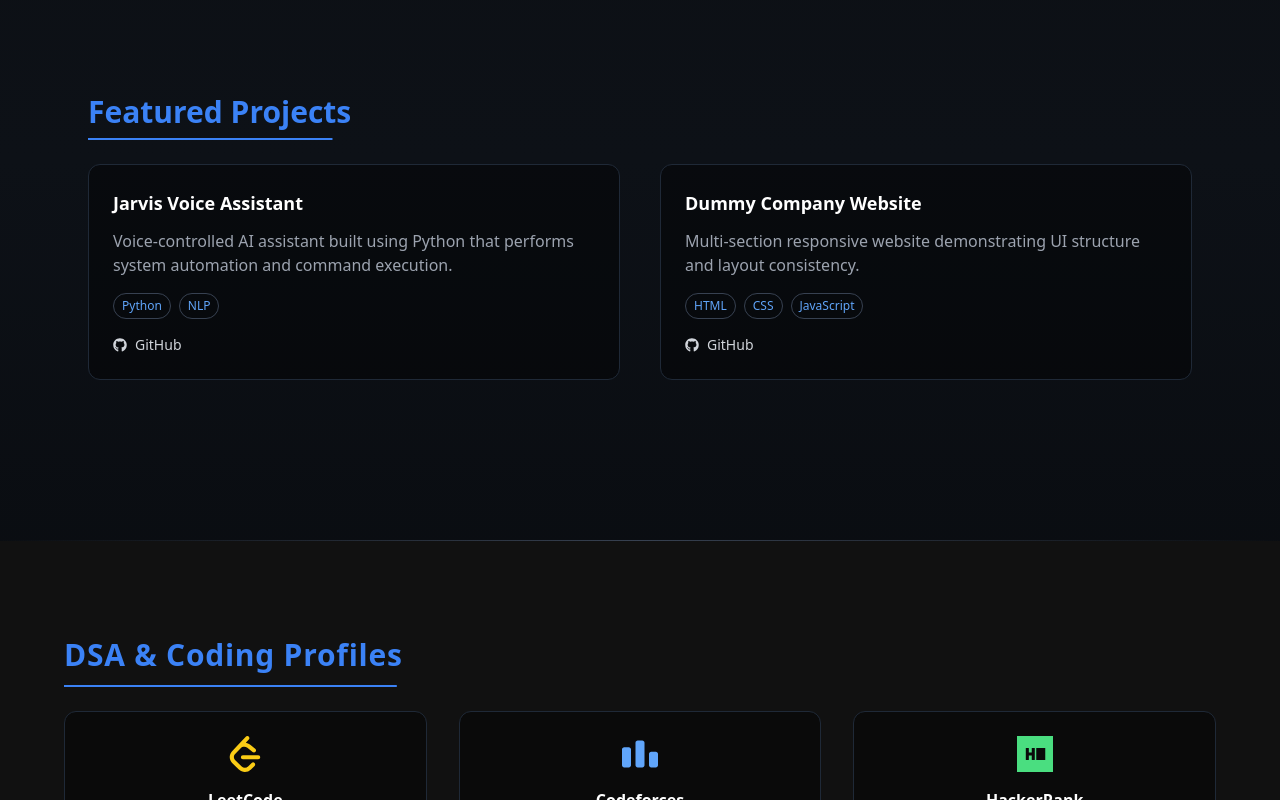
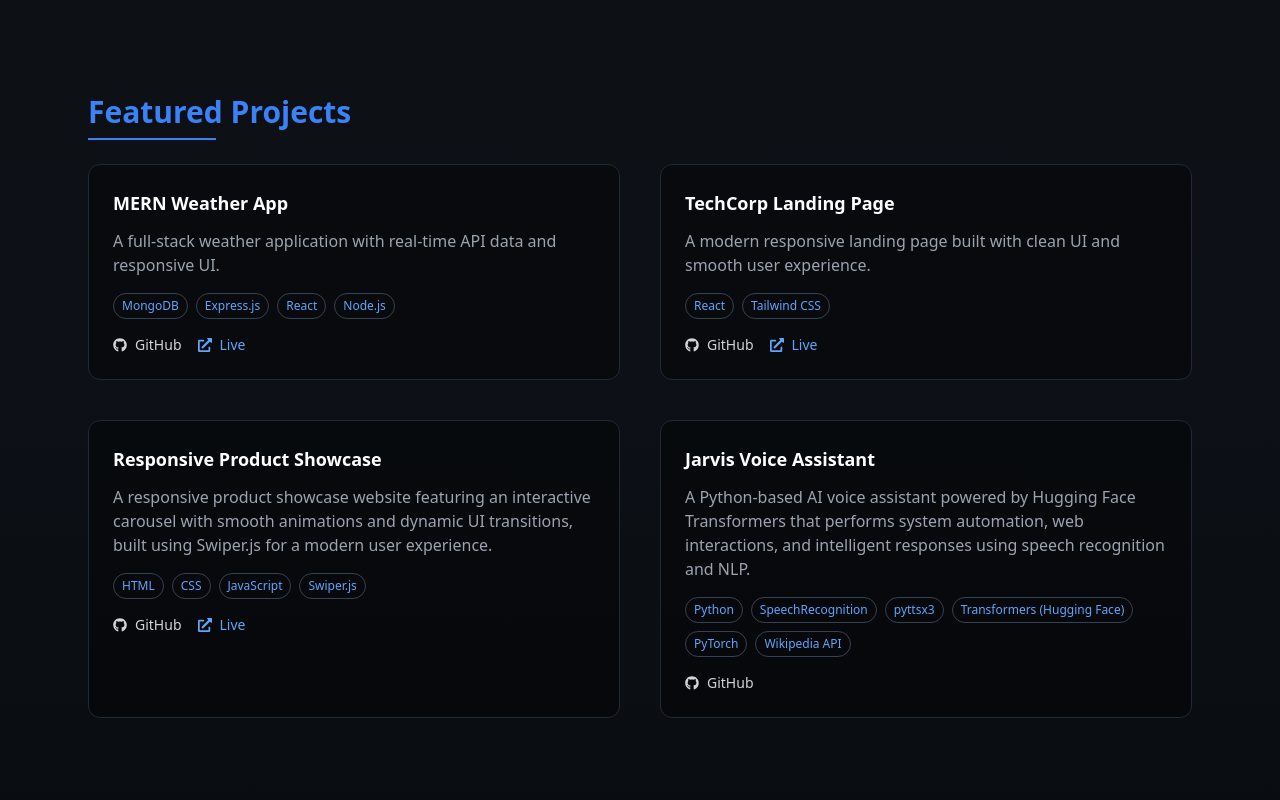
Before and after one commit to Naman105/portfolio, a React (Vite) app: page / in a window 1280 px wide. Shown: the part 1500-2300 px from the top of the page. Built offline with nearby package versions, Linux system fonts and the light colour scheme.

Commit message:
project changes

```diff
--- a/src/App.jsx
+++ b/src/App.jsx
@@ -203,7 +203,7 @@
           />
 
           <p className="text-gray-400 mb-6 leading-relaxed">
-             Aspiring Full Stack Developer focused on building modern web applications and improving problem-solving skills through Data Structures & Algorithms.
+             Full Stack Developer focused on building modern web applications with MERN stack and improving problem-solving skills through Data Structures & Algorithms.
           </p>
 
          <div className="mt-6 flex items-center justify-center md:justify-start gap-5">
@@ -335,7 +335,7 @@
             <Card title="Backend" text="Node.js, Express.js, REST APIs, MongoDB, SQL" />
             <Card title="Programming" text="C++, Python" />
             <Card title="Concepts" text="Data Structures & Algorithms" />
-            <Card title="Tools" text="Git, GitHub, VS Code" />
+            <Card title="Tools" text="Git, GitHub, VS Code, Vercel, Render" />
 
           </div>
         </div>
@@ -358,7 +358,7 @@
 
 <motion.div
   initial={{ scaleX: 0 }}
-  whileInView={{ scaleX: 1.91 }}
+  whileInView={{ scaleX: 1 }}
   transition={{ duration: 0.6 }}
   viewport={{ once: true }}
   className="origin-left h-[2px] w-32 bg-blue-500 mb-6"
@@ -367,17 +367,34 @@
 <div className="grid md:grid-cols-2 gap-10">
 
   <Project
-    title="Jarvis Voice Assistant"
-    desc="Voice-controlled AI assistant built using Python that performs system automation and command execution."
-    tech="Python, NLP"
-    github="https://github.com/Naman105/Jarvis-Voice-Assistant"
+    title="MERN Weather App"
+    desc="A full-stack weather application with real-time API data and responsive UI."
+    tech="MongoDB, Express.js, React, Node.js"
+    github="https://github.com/Naman105/MERN-Weather-App"
+    live="https://mern-weather-app-iota.vercel.app/"
   />
 
   <Project
-    title="Dummy Company Website"
-    desc="Multi-section responsive website demonstrating UI structure and layout consistency."
-    tech="HTML, CSS, JavaScript"
-    github="https://github.com/Naman105/Dummy-Company-Website-"
+    title="TechCorp Landing Page"
+    desc="A modern responsive landing page built with clean UI and smooth user experience."
+    tech="React, Tailwind CSS"
+    github="https://github.com/Naman105/mytechcorp-landing"
+    live="https://mytechcorp-landing.vercel.app/"
+  />
+
+   <Project
+    title="Responsive Product Showcase"
+    desc="A responsive product showcase website featuring an interactive carousel with smooth animations and dynamic UI transitions, built using Swiper.js for a modern user experience."
+    tech="HTML, CSS, JavaScript, Swiper.js"
+    github="https://github.com/Naman105/responsive-product-showcase"
+    live="https://boisterous-narwhal-6667f6.netlify.app/#"
+  />
+
+  <Project
+    title="Jarvis Voice Assistant"
+    desc="A Python-based AI voice assistant powered by Hugging Face Transformers that performs system automation, web interactions, and intelligent responses using speech recognition and NLP."
+    tech="Python, SpeechRecognition, pyttsx3, Transformers (Hugging Face), PyTorch, Wikipedia API"
+    github="https://github.com/Naman105/Jarvis-Voice-Assistant"
   />
 
 </div>
@@ -566,10 +583,15 @@
   );
 }
 
-function Project({ title, desc, tech, github }) {
+function Project({ title, desc, tech, github, live }) {
   return (
     <motion.div
-      whileHover={{ scale: 1.06, rotateX: 10, rotateY: -10, boxShadow:"0 30px 80px rgba(59,130,246,0.35)"}}
+      whileHover={{
+        scale: 1.06,
+        rotateX: 10,
+        rotateY: -10,
+        boxShadow: "0 30px 80px rgba(59,130,246,0.35)"
+      }}
       transition={{ type: "spring", stiffness: 200 }}
       whileTap={{ scale: 0.96 }}
       className="cursor-pointer bg-black/40 p-6 rounded-xl border border-gray-800
@@ -580,8 +602,7 @@
       <p className="text-gray-400 mb-4">{desc}</p>
 
       <div className="flex flex-wrap gap-2 mb-4 text-xs">
-
-{tech.split(",").map((t,i)=>(
+        {tech.split(",").map((t, i) => (
           <span
             key={i}
             className="px-2 py-1 border border-gray-700 rounded-full text-blue-400"
@@ -589,7 +610,6 @@
             {t}
           </span>
         ))}
-
       </div>
 
       <div className="flex gap-4 items-center">
@@ -600,6 +620,16 @@
         >
           <FaGithub /> GitHub
         </a>
+
+        {live && (
+          <a
+            href={live}
+            target="_blank"
+            className="flex items-center gap-2 text-sm text-blue-400 hover:text-white"
+          >
+            <FaExternalLinkAlt /> Live
+          </a>
+        )}
       </div>
     </motion.div>
   );
```
Lines whose indentation alone changed are shown as unchanged.
